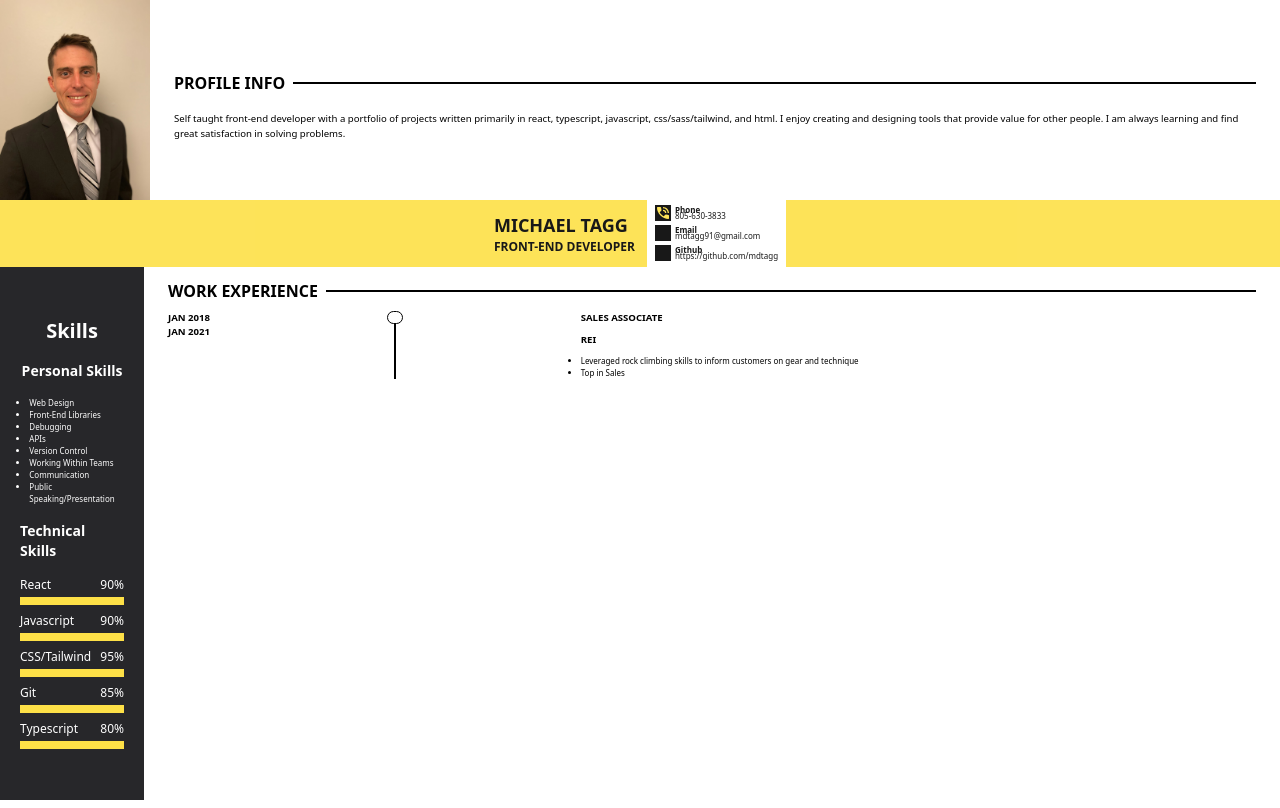
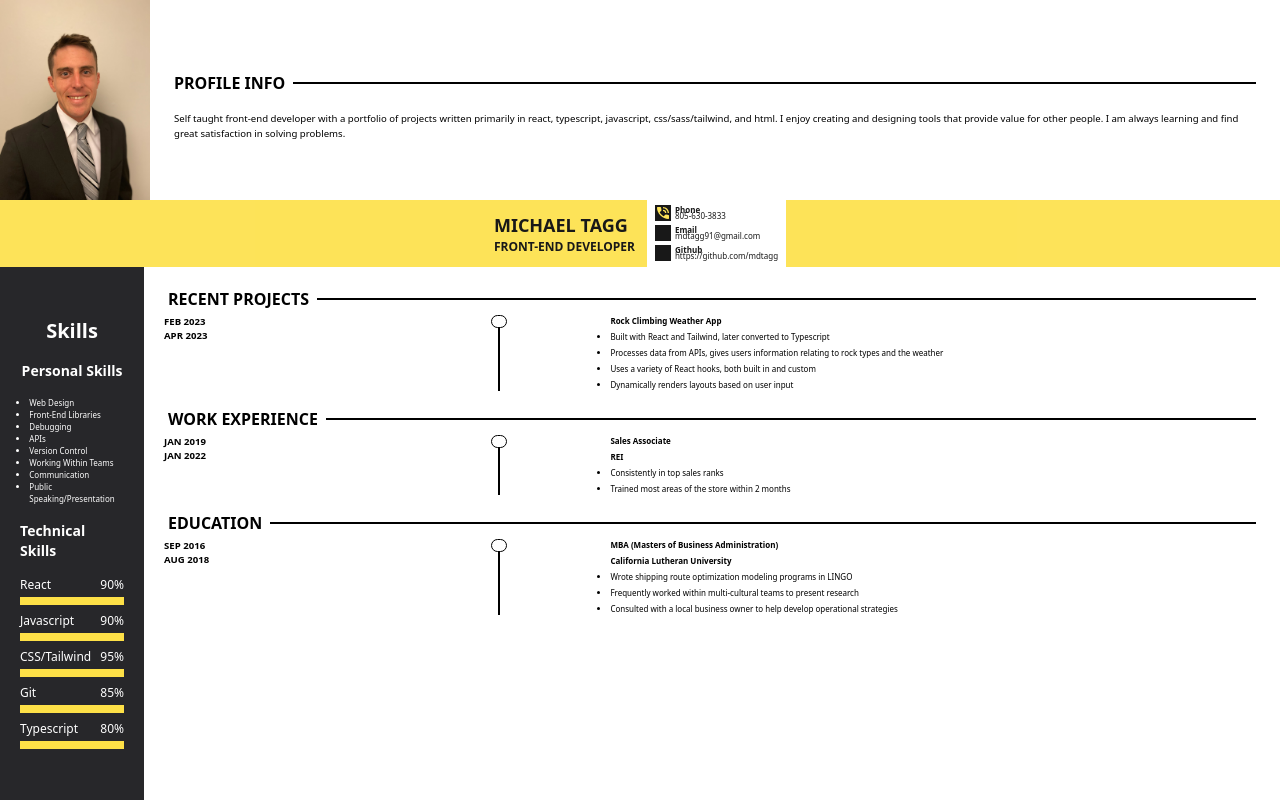
Before and after one commit to mdtagg/resume, a React (Vite) app: page / in a window 1280 px wide. Built offline with nearby package versions, Linux system fonts and the light colour scheme; some icons are missing.

Commit message:
Entry component added
entry component was changed to a template for background entries

```diff
--- a/src/Components/Entry/index.tsx
+++ b/src/Components/Entry/index.tsx
@@ -1,22 +1,37 @@
 
+interface EntryProps {
+    dateStart:string
+    dateEnd:string
+    title:string
+    company?:string
+    summary:string[]
+}
 
-const Entry = () => {
+const Entry = (props:EntryProps) => {
+
+    const { dateStart,dateEnd,title,company,summary } = props
+
     return (
-        <div className="flex text-[.6rem] gap-1 mx-6 ">
-            <div className="flex flex-col font-bold">
-                <p>JAN 2018</p>
-                <p>JAN 2021</p>
+        <div className="flex  text-[.6rem] ml-5 ">
+            <div className="flex flex-col font-bold w-1/5">
+                <p>{dateStart}</p>
+                <p>{dateEnd}</p>
             </div>
-            <div className="h-full relative z-10 w-1/3 flex flex-col justify-start items-center">
+            <div className="h-full relative z-10 w-1/5 flex flex-col justify-start items-center">
                 <div className="h-4 w-4 rounded-full border border-black"></div>
                 <div className="h-full border border-black"></div>
             </div>
-            <div className="font-bold w-1/3 flex flex-col gap-2">
-                <p>SALES ASSOCIATE</p>
-                <p>REI</p>
-                <ul className="text-[.5rem] font-normal list-disc">
-                    <li>Leveraged rock climbing skills to inform customers on gear and technique</li>
-                    <li>Top in Sales</li>
+            <div className="font-bold w-3/5 flex flex-col gap-1">
+                <p className="text-[.5rem]">{title}</p>
+                {company &&
+                    <p className="text-[.5rem]">
+                        {company}
+                    </p>
+                }
+                <ul className="flex flex-col text-[.5rem] font-normal list-disc w-full gap-1">
+                    {summary.map((entry) => {
+                        return <li>{entry}</li>
+                    })}
                 </ul>
             </div>
         </div>
--- a/src/Components/Experience/index.tsx
+++ b/src/Components/Experience/index.tsx
@@ -2,12 +2,59 @@ import { SectionTitle } from "../SectionTitle";
 import { Entry } from "../Entry";
 
 const Experience =  () => {
+
+    const summaries = {
+        "weatherApp":
+        [
+            "Built with React and Tailwind, later converted to Typescript",
+            "Processes data from APIs, gives users information relating to rock types and the weather",
+            "Uses a variety of React hooks, both built in and custom",
+            "Dynamically renders layouts based on user input"
+        ],
+        "REI":
+        [
+            "Consistently in top sales ranks",
+            "Trained most areas of the store within 2 months"
+        ],
+        "EDUCATION":
+        [
+            "Wrote shipping route optimization modeling programs in LINGO",
+            "Frequently worked within multi-cultural teams to present research",
+            "Consulted with a local business owner to help develop operational strategies"
+        ]
+    }
+
     return (
-        <div className="w-full h-full flex flex-col gap-2">
+        <div className="w-full h-full flex flex-col gap-1 mt-2">
+            <SectionTitle
+                title="RECENT PROJECTS"
+            />
+            <Entry
+                dateStart="FEB 2023"
+                dateEnd="APR 2023"
+                title="Rock Climbing Weather App"
+                summary={summaries.weatherApp}
+            />
             <SectionTitle
                 title="WORK EXPERIENCE"
             />
-            <Entry/>
+            <Entry
+                dateStart="JAN 2019"
+                dateEnd="JAN 2022"
+                title="Sales Associate"
+                company="REI"
+                summary={summaries.REI}
+            />
+            <SectionTitle
+                title="EDUCATION"
+            />
+            <Entry
+                dateStart="SEP 2016"
+                dateEnd="AUG 2018"
+                title="MBA (Masters of Business Administration)"
+                company="California Lutheran University"
+                summary={summaries.EDUCATION}
+            />
         </div>
      );
 }
```
